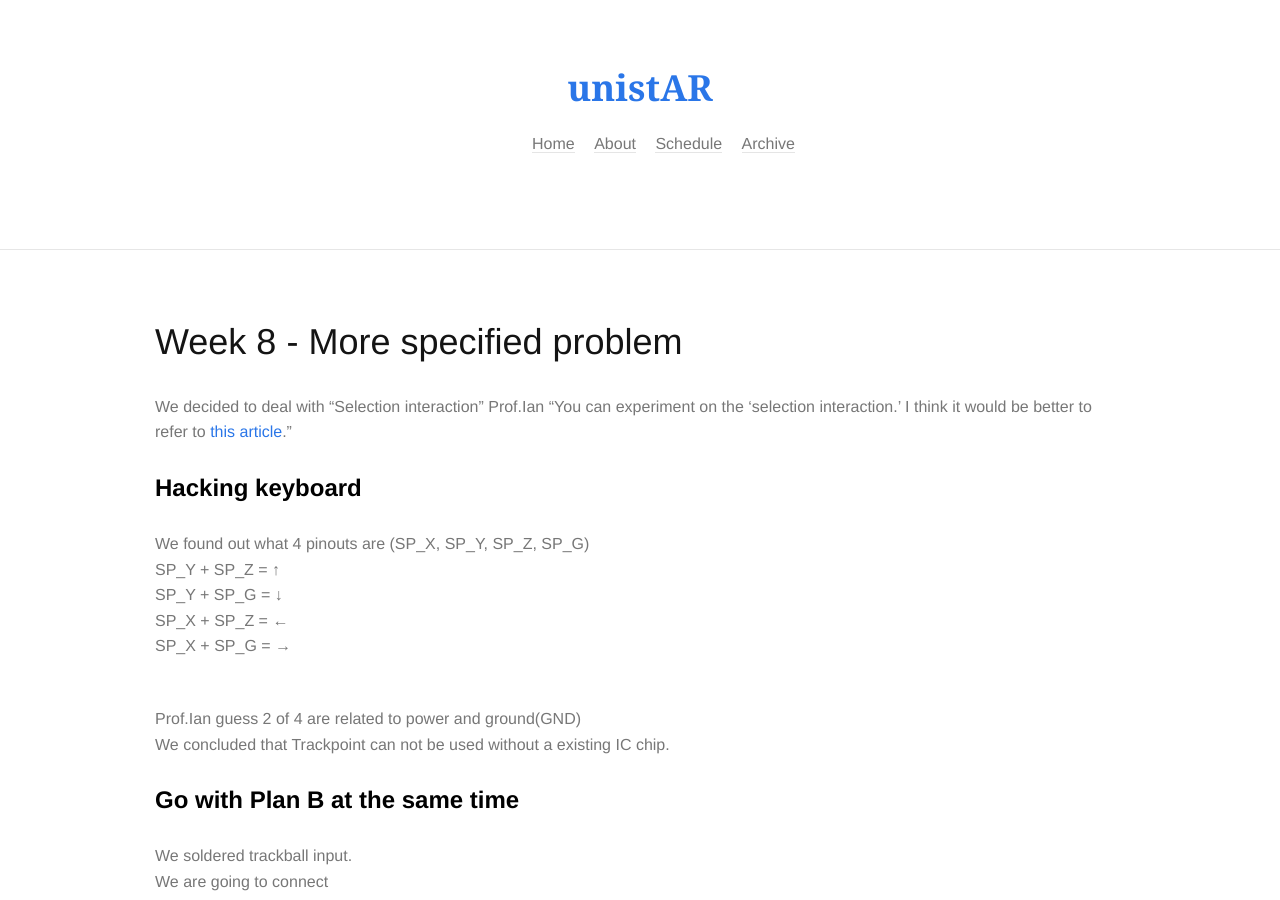
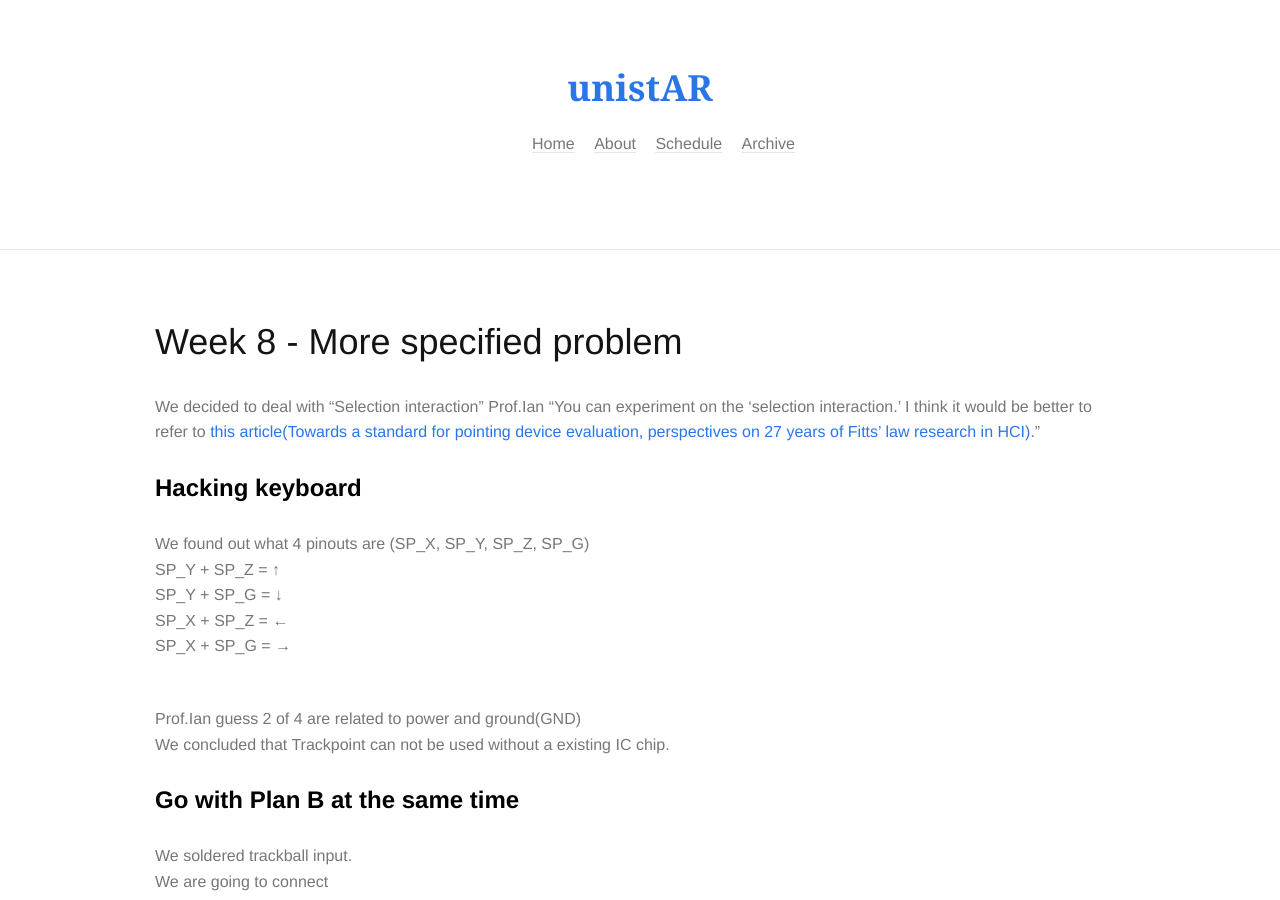
Before and after one commit to unist-AR/unist-AR.github.io, a Jekyll site: the page built from _posts/2018-05-04-Week-8.md, in a window 1280 px wide and 900 px high. Built offline with Jekyll 4.4.1, drawn with Linux system fonts in a browser that asks for light colours; some web fonts are replaced.

Commit message:
Update 2018-05-04-Week-8.md

```diff
--- a/_posts/2018-05-04-Week-8.md
+++ b/_posts/2018-05-04-Week-8.md
@@ -4,7 +4,7 @@ title: Week 8 - More specified problem
 description: "We are in Development phase with more specified problems"
 ---
 We decided to deal with "Selection interaction"
-Prof.Ian "You can experiment on the 'selection interaction.' I think it would be better to refer to [this article](https://dl.acm.org/citation.cfm?id=1056155)."
+Prof.Ian "You can experiment on the 'selection interaction.' I think it would be better to refer to [this article(Towards a standard for pointing device evaluation, perspectives on 27 years of Fitts' law research in HCI)](https://dl.acm.org/citation.cfm?id=1056155)."
 
 ## Hacking keyboard <br>
 We found out what 4 pinouts are (SP_X, SP_Y, SP_Z, SP_G) <br>
@@ -23,5 +23,5 @@ We are going to connect <br>
 2. Arduino + Bluetooth module - Hololens  <br>
     <figure>
         <img src="/img/bluetooth_module.jpg">
-    </figure>
-    ->Bluetooth module<-<br><br>
+    </figure> <br>
+    ->Bluetooth module<-<br>
```
